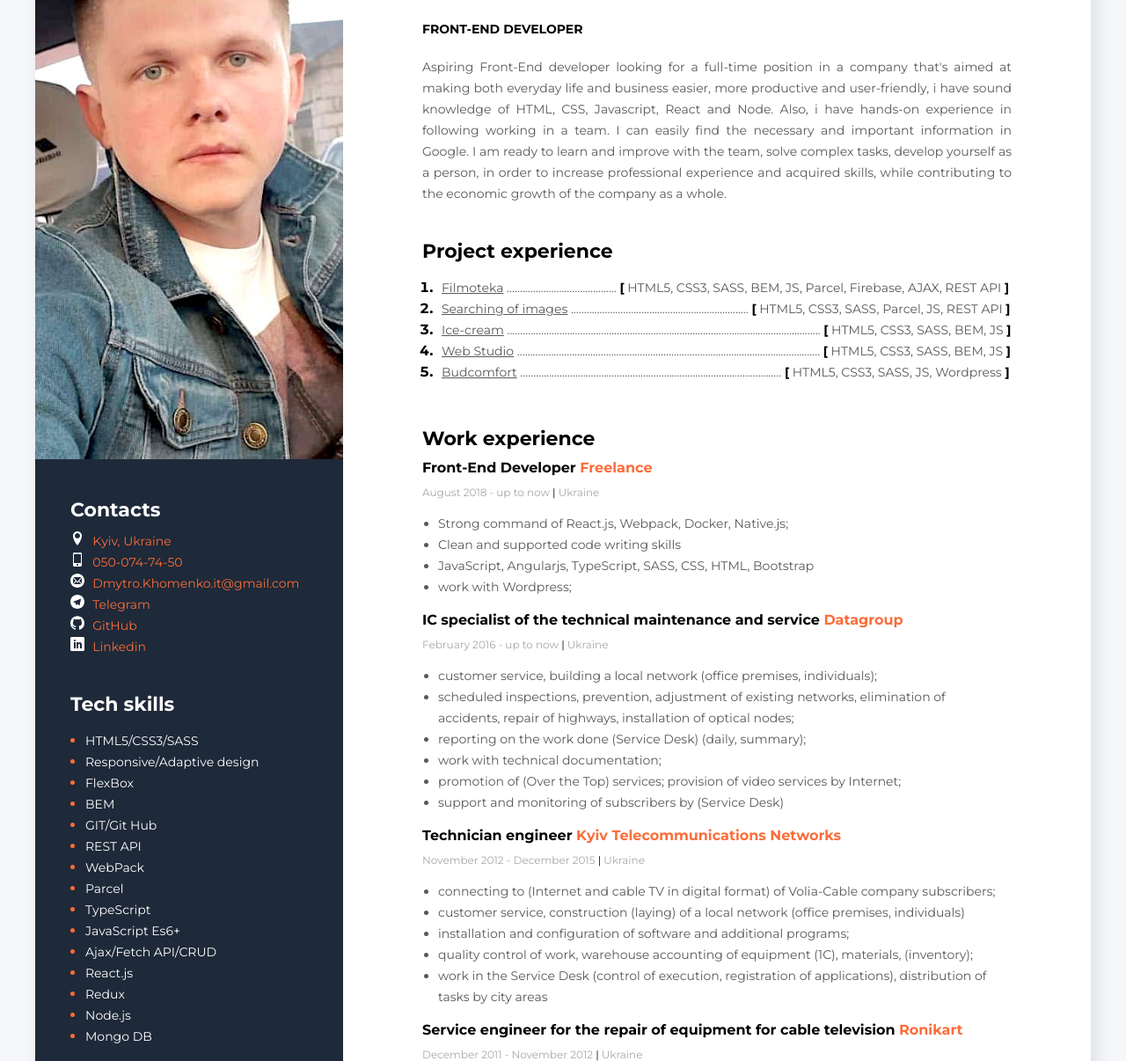
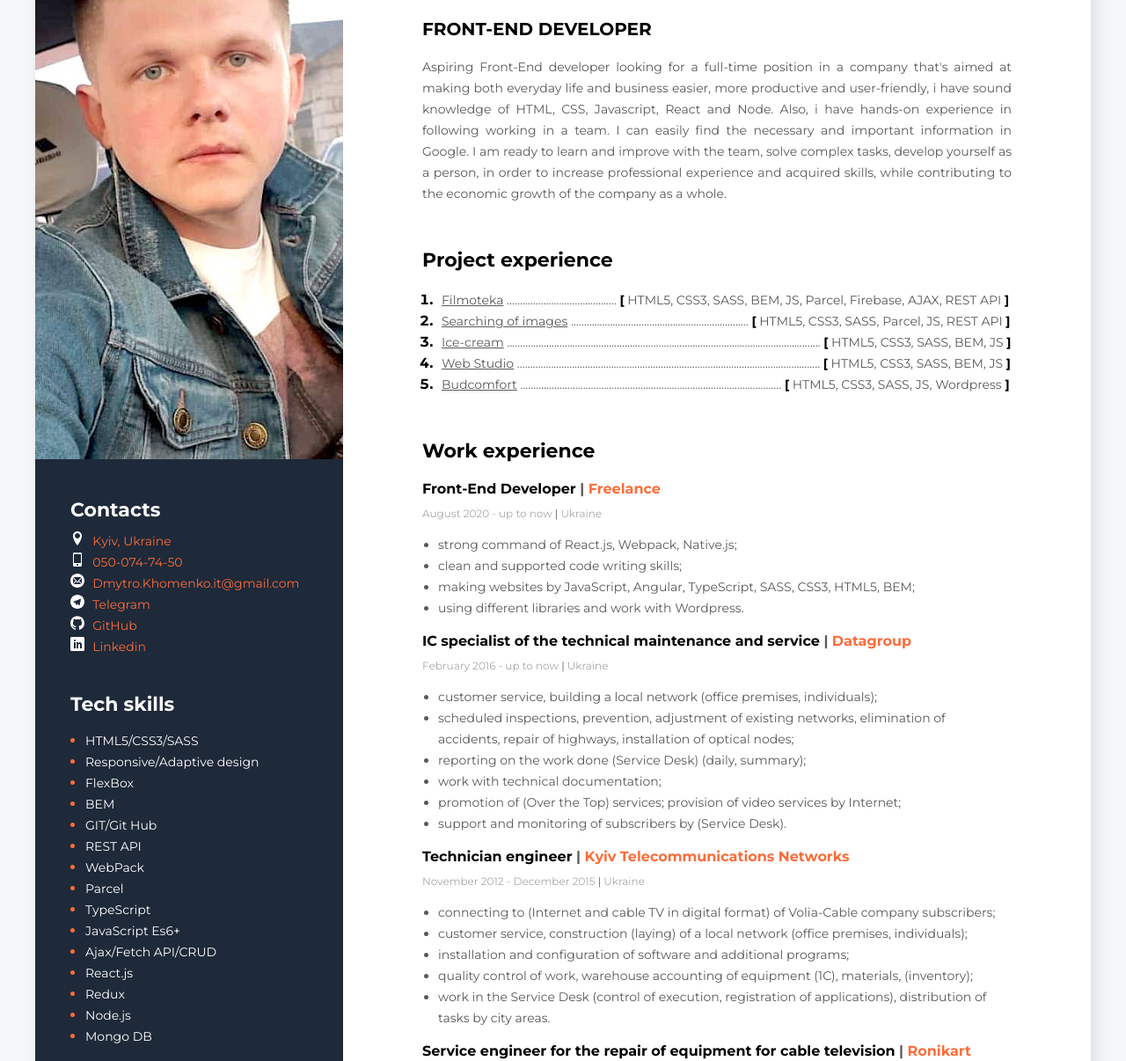
Before and after one commit to dxsteel/resume, a plain HTML site: page index.html in a window 1280 px wide. Shown: the part 228-1434 px from the top of the page at 88% size. Drawn offline with Linux system fonts and the light colour scheme.

Commit message:
grammar correction

```diff
--- a/css/style.css
+++ b/css/style.css
@@ -23,11 +23,11 @@ body {
   font-size: 22px;
   line-height: 27px;
   color: #000000;
-  margin-bottom: 10px;
+  margin-bottom: 20px;
 }
 
 .about-me-profession {
-  font-size: 14px;
+  font-size: 20px;
   font-style: normal;
   font-weight: bold;
   line-height: 22px;
@@ -56,7 +56,7 @@ body {
 /* about-me-section */
 
 .about-me-section {
-  margin-bottom: 40px;
+  margin-bottom: 50px;
 }
 
 /* my-projects-section */
@@ -120,7 +120,8 @@ body {
 }
 
 .my-work-experience-divider {
-  color: black;
+  /* color: black; */
+  color: #595959;
 }
 .my-work-experience-duties {
   padding: 0 0 0 18px;
--- a/index.html
+++ b/index.html
@@ -77,19 +77,19 @@
 
                <!--my new career-->
                           <div class="my-work-experience-company-block">
-                            <h4 class="my-work-experience-position">Front-End Developer <span class="my-work-experience-company">Freelance</span> </h4>
-                            <p class="my-work-experience-time">August 2018 - up to now <span class="my-work-experience-divider">|</span>  Ukraine</p>
+                            <h4 class="my-work-experience-position">Front-End Developer <span class="my-work-experience-divider">|</span><span class="my-work-experience-company"> Freelance</span> </h4>
+                            <p class="my-work-experience-time">August 2020 - up to now <span class="my-work-experience-divider">|</span>  Ukraine</p>
                             <ul class="my-work-experience-duties">
-                              <li class="my-work-experience-duty">Strong command of React.js, Webpack, Docker, Native.js;</li>
-                              <li class="my-work-experience-duty">Clean and supported code writing skills</li>
-                              <li class="my-work-experience-duty">JavaScript, Angularjs, TypeScript, SASS, CSS, HTML, Bootstrap</li>
-                              <li class="my-work-experience-duty">work with Wordpress;</li>
+                              <li class="my-work-experience-duty">strong command of React.js, Webpack, Native.js;</li>
+                              <li class="my-work-experience-duty">clean and supported code writing skills;</li>
+                              <li class="my-work-experience-duty">making websites by JavaScript, Angular, TypeScript, SASS, CSS3, HTML5, BEM;</li>
+                              <li class="my-work-experience-duty">using different libraries and work with Wordpress.</li>
                             </ul>
                           </div>
 
                <!--my company 1-->
                           <div class="my-work-experience-company-block">
-                            <h4 class="my-work-experience-position">IC specialist of the technical maintenance and service <span class="my-work-experience-company">Datagroup</span> </h4>
+                            <h4 class="my-work-experience-position">IC specialist of the technical maintenance and service <span class="my-work-experience-divider">|</span><span class="my-work-experience-company"> Datagroup</span> </h4>
                             <p class="my-work-experience-time">February 2016 - up to now <span class="my-work-experience-divider">|</span>  Ukraine</p>
                             <ul class="my-work-experience-duties">
                               <li class="my-work-experience-duty">customer service, building a local network (office premises, individuals);</li>
@@ -97,31 +97,31 @@
                               <li class="my-work-experience-duty">reporting on the work done (Service Desk) (daily, summary);</li>
                               <li class="my-work-experience-duty">work with technical documentation;</li>
                               <li class="my-work-experience-duty">promotion of (Over the Top) services; provision of video services by Internet;</li>
-                              <li class="my-work-experience-duty">support and monitoring of subscribers by (Service Desk)</li>
+                              <li class="my-work-experience-duty">support and monitoring of subscribers by (Service Desk).</li>
                             </ul>
                           </div>
 
               <!--my company 2-->
                           <div class="my-work-experience-company-block">
-                            <h4 class="my-work-experience-position">Technician engineer <span class="my-work-experience-company">Kyiv Telecommunications Networks</span></h4>
+                            <h4 class="my-work-experience-position">Technician engineer <span class="my-work-experience-divider">|</span><span class="my-work-experience-company"> Kyiv Telecommunications Networks</span></h4>
                             <p class="my-work-experience-time">November 2012 - December 2015 <span class="my-work-experience-divider">|</span>  Ukraine</p>
                             <ul class="my-work-experience-duties">
                               <li class="my-work-experience-duty">connecting to (Internet and cable TV in digital format) of Volia-Cable company subscribers;</li>
-                              <li class="my-work-experience-duty">customer service, construction (laying) of a local network (office premises, individuals)</li>
+                              <li class="my-work-experience-duty">customer service, construction (laying) of a local network (office premises, individuals);</li>
                               <li class="my-work-experience-duty">installation and configuration of software and additional programs;</li>
                               <li class="my-work-experience-duty">quality control of work, warehouse accounting of equipment (1C), materials, (inventory);</li>
-                              <li class="my-work-experience-duty">work in the Service Desk (control of execution, registration of applications), distribution of tasks by city areas</li>
+                              <li class="my-work-experience-duty">work in the Service Desk (control of execution, registration of applications), distribution of tasks by city areas.</li>
                             </ul>
                           </div>
 
               <!--my company 3-->
                             <div class="my-work-experience-company-block">
-                            <h4 class="my-work-experience-position">Service engineer for the repair of equipment for cable television <span class="my-work-experience-company">Ronikart</span> </h4>
+                            <h4 class="my-work-experience-position">Service engineer for the repair of equipment for cable television <span class="my-work-experience-divider">|</span><span class="my-work-experience-company"> Ronikart</span> </h4>
                             <p class="my-work-experience-time">December 2011 - November 2012 <span class="my-work-experience-divider">|</span>  Ukraine</p>
                             <ul class="my-work-experience-duties">
                               <li class="my-work-experience-duty">diagnostics of equipment malfunction;</li>
                               <li class="my-work-experience-duty">repair, adjustment, firmware and demonstration of equipment performance;</li>
-                              <li class="my-work-experience-duty">post-warranty service;</li>
+                              <li class="my-work-experience-duty">post-warranty service.</li>
                               </ul>
                             </div>
               </div>
@@ -129,8 +129,8 @@
               <!--my education-->
                             <div class="my-work-experience-company-block">
                               <h3 class="main-content-title">Education</h3>
-                                <h4 class="my-work-experience-position"> <span class="my-work-experience-company">National University of Radioelectronics</span></h4>
-                                <h4 class="my-work-experience-position">Automation and computer-integrated technologies;</h4>
+                                <h4 class="my-work-experience-position"><span class="my-work-experience-company">National University of Radioelectronics</span></h4>
+                                <h4 class="my-work-experience-position">Automation and computer-integrated technologies</h4>
                                   <p class="my-work-experience-time">September 2005 - June 2010 <span class="my-work-experience-divider">|</span>  Ukraine</p>
                             </div>
 
@@ -238,7 +238,6 @@
       <ul class="soft-skills-list">
         <li class="soft-skills-item"><span class="soft-skills-item-text">English - intermediate</span></li>
         <li class="soft-skills-item"><span class="soft-skills-item-text">Ukrainian - native</span></li>
-        <li class="soft-skills-item"><span class="soft-skills-item-text">Russian - fluent</span></li>
       </ul>
     </div>
 
```
